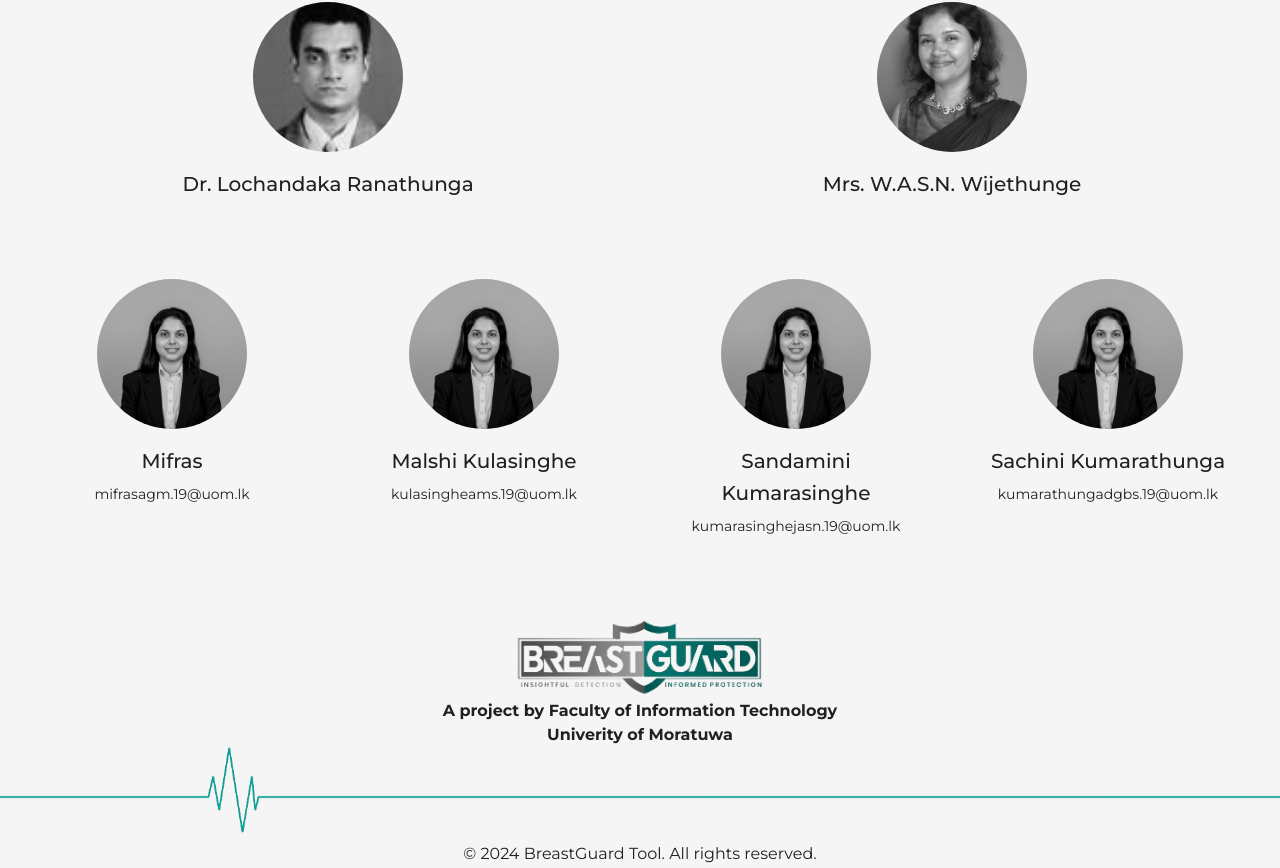
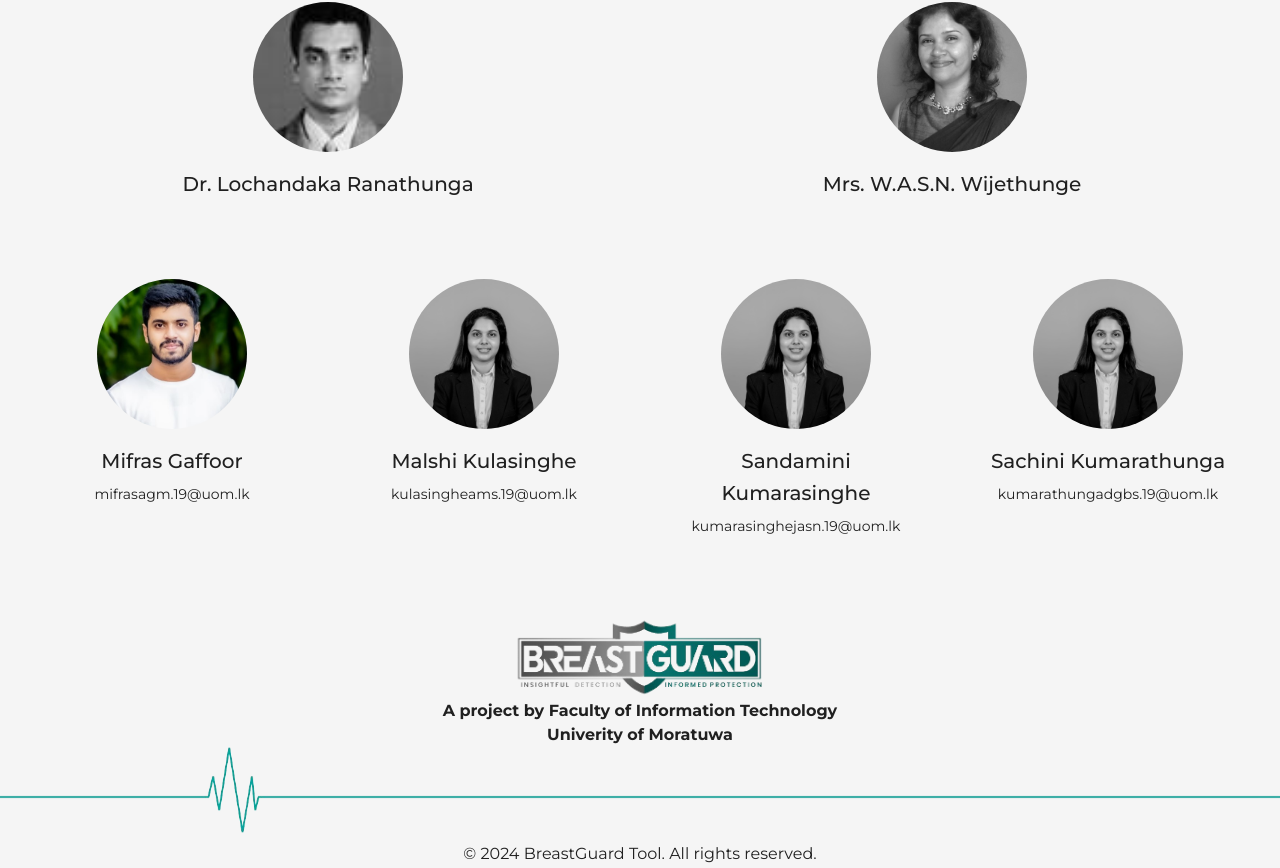
Before and after one commit to Tech-Titans-FYP/BreastGuard-frontend, a React (Create React App) app: page /contactus in a window 1280 px wide. Shown: the part 1081-1949 px from the top of the page. Built offline with nearby package versions, Linux system fonts and the light colour scheme.

Commit message:
add contact-img

```diff
--- a/src/components/contactUs/TeamMemberCard.js
+++ b/src/components/contactUs/TeamMemberCard.js
@@ -4,12 +4,13 @@ import { colors } from "../../consts/Colors";
 import team from "../../assets/team/malshi.jpg";
 import lochandaka from "../../assets/team/lochandaka.jpg";
 import sumudu from "../../assets/team/sumudu.jpg";
+import mifras from "../../assets/team/mifras.jpg";
 
 const teamMembers = [
   {
-    name: "Mifras",
+    name: "Mifras Gaffoor",
     email: "mifrasagm.19@uom.lk",
-    image: team,
+    image: mifras,
   },
   {
     name: "Malshi Kulasinghe",
```
Also changed, not shown: 1 other file (tests, documents, lock files or other folders).
